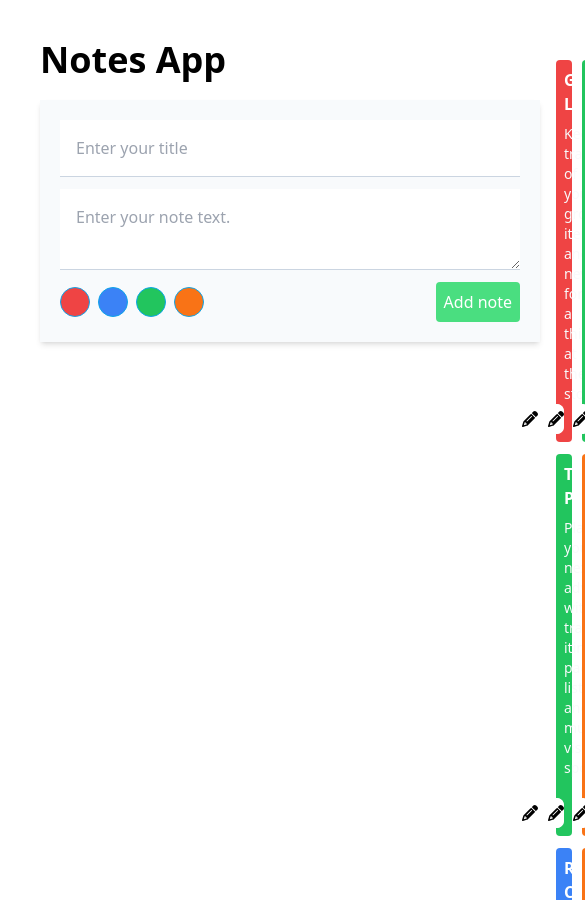
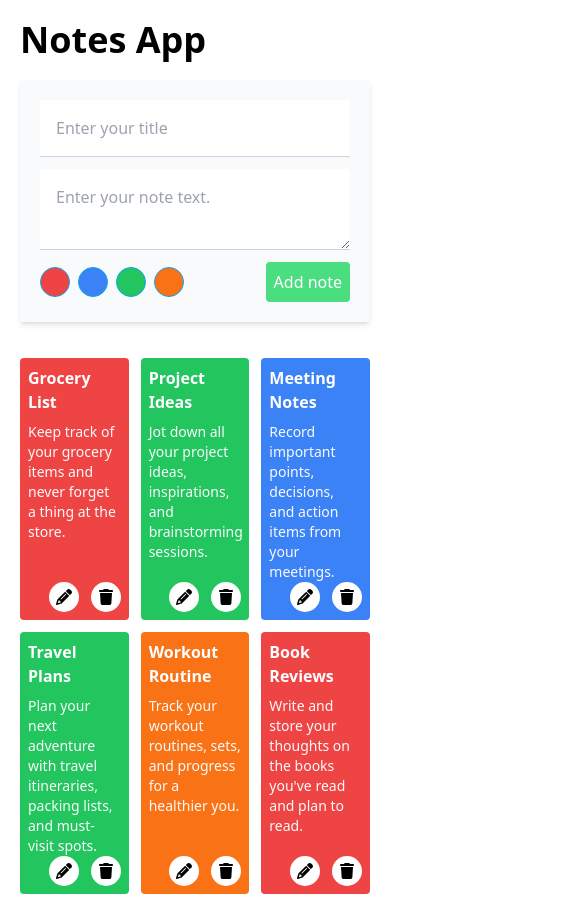
Before and after one commit to Mark-Alexis-Posadas/react-notes, a React app: page / in a window 390 px wide. Shown: the top 900 px of the page, 585 px wide, since content can reach past the window. Built offline with nearby package versions, Linux system fonts and the light colour scheme; the HTML template or start-up script is replaced by a standard one.

Commit message:
done implenting responsive

```diff
--- a/src/components/Notes.jsx
+++ b/src/components/Notes.jsx
@@ -153,6 +153,8 @@ export const Notes = () => {
     //     (color) => color.color === inputEditVal.bgColor
     //   )
     // );
+
+    console.log(editColor);
   };
 
   const handleFormSubmit = (e) => {
@@ -193,11 +195,11 @@ export const Notes = () => {
   };
 
   return (
-    <div className="min-h-screen flex p-10 gap-4">
+    <div className="min-h-screen flex flex-col md:flex-row p-5 md:p-10 gap-4">
       <div>
         <h1 className="text-4xl font-bold mb-5">Notes App</h1>
         <form
-          className="bg-slate-50 shadow-md p-5 w-[500px] flex flex-col"
+          className="bg-slate-50 shadow-md p-5 w-full md:w-[500px] flex flex-col"
           onSubmit={handleFormSubmit}
         >
           <input
```
